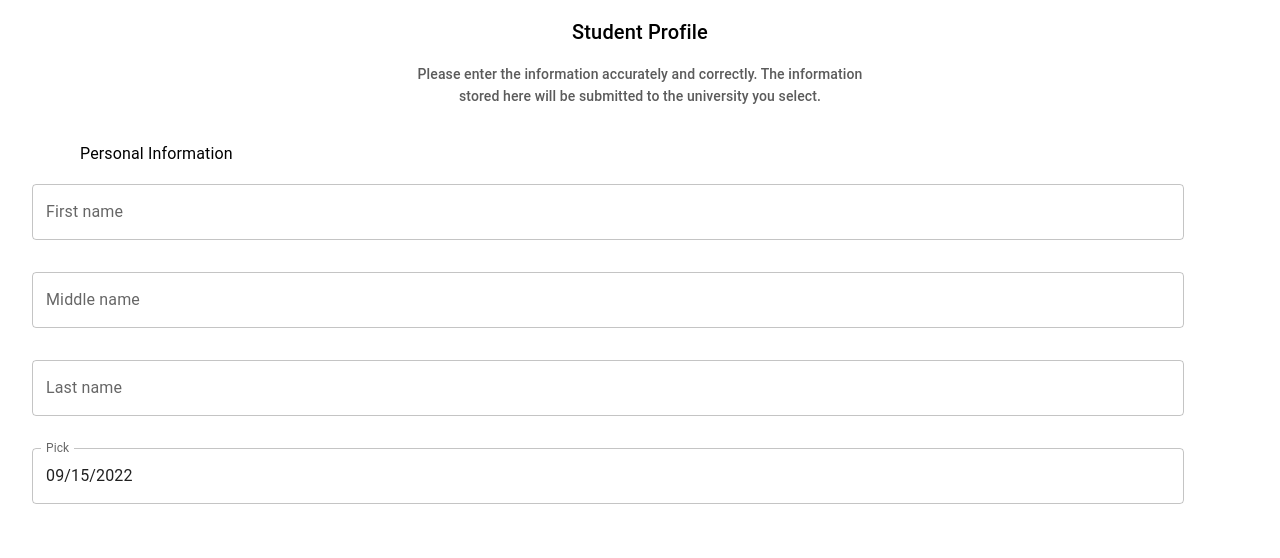
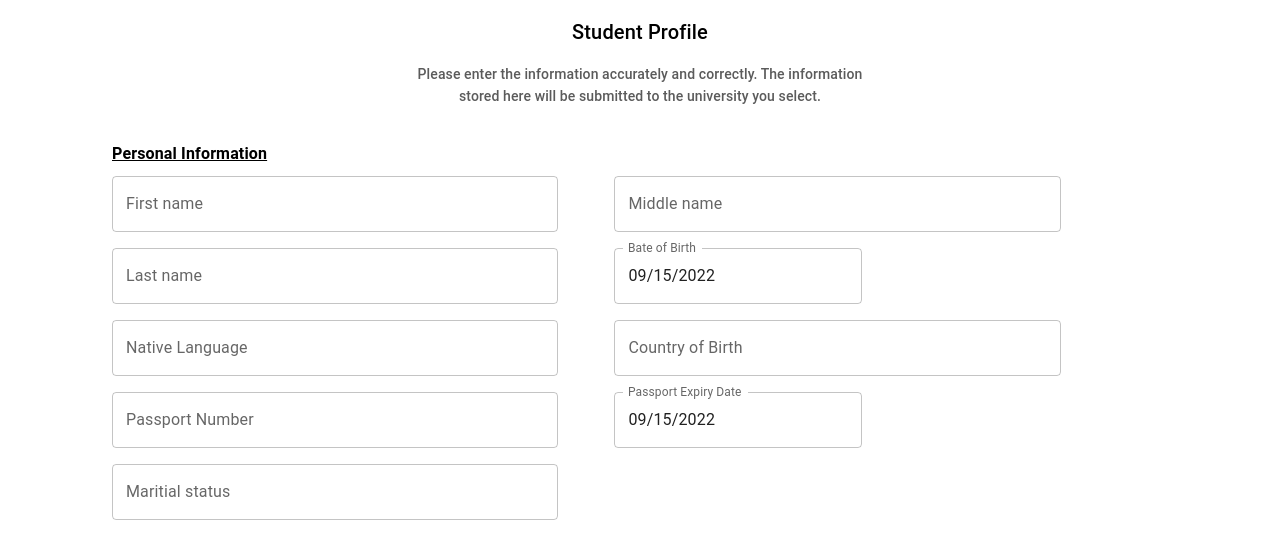
Before and after one commit to cecililu/studentform, a React (Create React App) app: page / in a window 1280 px wide. Shown: the top 558 px of the page. Built offline with nearby package versions, Linux system fonts and the light colour scheme.

Commit message:
personal info form

```diff
--- a/src/Form.js
+++ b/src/Form.js
@@ -22,9 +22,7 @@ export const Form = () => {
       </div>
 
   <Container  sx={{mt:4,mx:1}}>
-   <Typography align='left' variant="subtitle1" component="h2" sx={{m: 2,mx:6}} >
-       Personal Information
-    </Typography>
+
      <Personal setselectedDate={setselectedDate}  selectedDate={selectedDate}/>
 
   </Container>
--- a/src/Personal.js
+++ b/src/Personal.js
@@ -1,22 +1,49 @@
-import { Stack, TextField } from "@mui/material"
+import { Box, Stack, TextField, Typography } from "@mui/material"
 import { DatePicker } from "@mui/x-date-pickers"
+// import SelectUnstyled from '@mui/base/SelectUnstyled';
+// import OptionUnstyled from '@mui/base/OptionUnstyled';
 
 
 import React from 'react'
 
 export const Personal = ({selectedDate, setselectedDate}) => {
   return (
-    <Stack spacing={4} sx={{ width:"100%"}} >
-  <TextField id="outlined-basic" label="First name" variant="outlined"  />
-  <TextField  id="outlined-basic" label="Middle name" variant="outlined"/>
+  <Box  alignItems="center" minHeight="100vh"sx={{mx:10}}>
+  <Typography align='left' variant="subtitle1" component="h2" sx={{my:1,fontWeight: 'bold',textDecoration: 'underline'}} >
+    Personal Information
+  </Typography>
+  <Stack direction='row' spacing={7} justifyContent='start' sx={{mb:2}}>
+
+  <TextField sx ={{width:'45%' }} id="outlined-basic" label="First name" variant="outlined"  />
+  <TextField sx={{width:'45%'}} id="outlined-basic" label="Middle name" variant="outlined"/>
+  </Stack>
+
+  <Stack direction='row' spacing={7} justifyContent='start' sx={{mb:2}}>
+   <TextField  sx ={{width:'45%' }} id="outlined-basic" label="Last name" variant="outlined" />
+   <DatePicker sx={{width:'100px' }} label='Bate of Birth' renderInput={(params)=><TextField {...params}/>}
+  value={selectedDate} onChange={(newvalue)=> setselectedDate(newvalue)}/>
+  </Stack>
+
+  <Stack direction='row' spacing={7} justifyContent='start' sx={{mb:2}}>
+  <TextField sx ={{width:'45%' }} id="outlined-basic" label="Native Language" variant="outlined"  />
+  <TextField sx={{width:'45%'}} id="outlined-basic" label="Country of Birth" variant="outlined"/>
+  </Stack>
 
 
-  <TextField id="outlined-basic" label="Last name" variant="outlined" />
+  <Stack direction='row' spacing={7} justifyContent='start' sx={{mb:2}}>
+   <TextField  sx ={{width:'45%' }} id="outlined-basic" label="Passport Number" variant="outlined" />
+   <DatePicker sx={{width:'100px' }} label='Passport Expiry Date' renderInput={(params)=><TextField {...params}/>}
+  value={selectedDate} onChange={(newvalue)=> setselectedDate(newvalue)}/>
+  </Stack>
 
-  <DatePicker label='Pick' renderInput={(params)=><TextField {...params}/>}
-  value={selectedDate} onChange={(newvalue)=> setselectedDate(newvalue)}
-  />
+  <Stack direction='row' spacing={7} justifyContent='start' sx={{mb:2}}>
+   <TextField  sx ={{width:'45%' }} id="outlined-basic" label="Maritial status" variant="outlined" />
+
+
+
 
   </Stack>
+
+  </Box>
       )
 }
```
